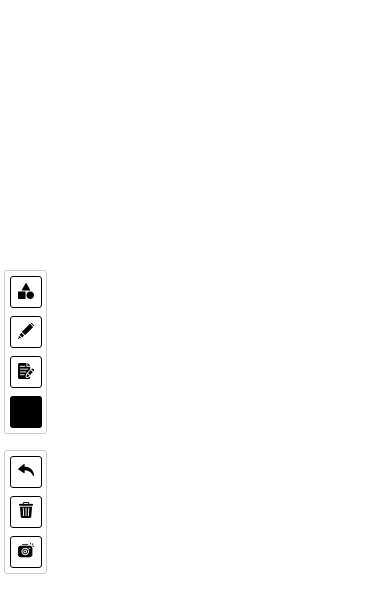
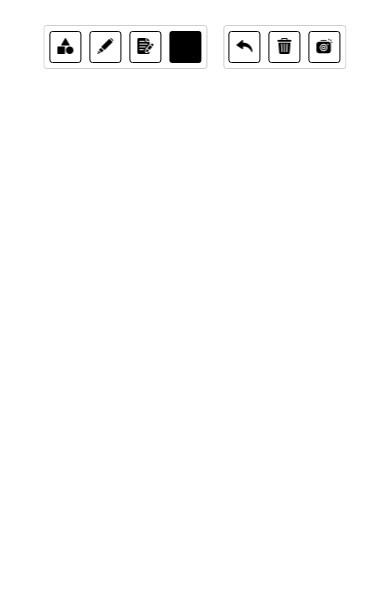
Before and after one commit to Bigboss288/WhiteBoard, a Next.js app: page / in a window 390 px wide. Shown: the top 612 px of the page. Built offline with nearby package versions, Linux system fonts and the light colour scheme.

Commit message:
mobile issue fixed

```diff
--- a/package.json
+++ b/package.json
@@ -13,6 +13,7 @@
     "next": "15.0.1",
     "otjs": "^1.2.1",
     "react": "^18.3.1",
+    "react-color": "^2.19.3",
     "react-dom": "^18.3.1",
     "react-pick-color": "^2.0.0",
     "socket.io": "^4.8.1",
@@ -23,6 +24,7 @@
     "@types/fabric": "^5.3.9",
     "@types/node": "^20",
     "@types/react": "^18",
+    "@types/react-color": "^3.0.12",
     "@types/react-dom": "^18",
     "@types/socket.io-client": "^1.4.36",
     "eslint": "^8",
--- a/src/component/canvas/Canvas.tsx
+++ b/src/component/canvas/Canvas.tsx
@@ -36,24 +36,64 @@ const Canvas = () => {
         const context = canvas?.getContext("2d");
         context?.clearRect(0, 0, canvas!.width, canvas!.height);
         elements.forEach(({ elementType, canvasElement }) => drawElement(context!, elementType, canvasElement));
+        console.log(drawing)
     }, [elements])
 
 
-    const handleMouseDown = (event: React.MouseEvent<HTMLCanvasElement>) => {
+    // const handleMouseDown = (event: React.MouseEvent<HTMLCanvasElement | >) => {
+    //     if (elementType === "") return;
+    //     setDrawing(true);
+
+    //     const x = event.clientX;
+    //     const y = event.clientY;
+
+    //     const element = createElement(x, y, x, y, linearPath, elementType, color);
+    //     setElement((prevstate) => [...prevstate, element]);
+    // };
+
+
+    // const handleMouseMove = (
+    //     event: React.MouseEvent<HTMLCanvasElement>,
+    // ) => {
+
+    //     if (!drawing) return;
+
+    //     // Check if there are any elements to work with
+    //     const index = elements.length - 1;
+    //     if (index < 0) return; // Exit if no elements exist
+
+    //     const { clientX, clientY } = event;
+    //     if (elementType === "pen") setLinearpath((prev) => [...prev, { x: clientX, y: clientY }]);
+
+    //     const { x1, y1 } = elements[index];
+
+    //     const updateElement: Element = createElement(x1, y1, clientX, clientY, linearPath, elementType, color);
+
+    //     const elementCopy = [...elements];
+    //     elementCopy[index] = updateElement;
+    //     setElement(elementCopy, true); // Only pass the new state here
+    // };
+
+    // const handleMouseUp = () => {
+    //     if (!drawing) return;
+
+    //     setLinearpath([]);
+    //     setDrawing(false);
+    // };
+
+    const handlePointerDown = (event: React.PointerEvent<HTMLCanvasElement>) => {
         if (elementType === "") return;
         setDrawing(true);
 
+        // Pointer event contains clientX and clientY, works for both mouse and touch
         const x = event.clientX;
         const y = event.clientY;
 
         const element = createElement(x, y, x, y, linearPath, elementType, color);
         setElement((prevstate) => [...prevstate, element]);
-    };
+      };
 
-    const handleMouseMove = (
-        event: React.MouseEvent<HTMLCanvasElement>,
-    ) => {
-
+    const handlePointerMove = (event: React.PointerEvent<HTMLCanvasElement>) => {
         if (!drawing) return;
 
         // Check if there are any elements to work with
@@ -70,14 +110,14 @@ const Canvas = () => {
         const elementCopy = [...elements];
         elementCopy[index] = updateElement;
         setElement(elementCopy, true); // Only pass the new state here
-    };
+      };
 
-    const handleMouseUp = () => {
+      const handlePointerUp = () => {
         if (!drawing) return;
 
         setLinearpath([]);
         setDrawing(false);
-    };
+      };
 
     const clearScreen = () => {
         const canvas = canvasRef.current;
@@ -110,9 +150,11 @@ const Canvas = () => {
                 ref={canvasRef}
                 height={dimensions.height}
                 width={dimensions.width}
-                onMouseDown={handleMouseDown}
-                onMouseMove={handleMouseMove}
-                onMouseUp={handleMouseUp}></canvas>
+                onPointerDown={handlePointerDown}
+                onPointerMove={handlePointerMove}
+                onPointerUp={handlePointerUp}
+                onPointerCancel={handlePointerUp}
+                ></canvas>
         </div>
     )
 }
--- a/src/component/note/note.css
+++ b/src/component/note/note.css
@@ -54,3 +54,19 @@
     overflow-y: auto;
     outline: none;
 }
+
+@media (max-width: 768px){
+    .notes-container {
+        position: absolute;
+        width: 16rem;
+        height: 18rem;
+        background-color: #ffffff;
+        border: 1px solid #ddd;
+        border-radius: 8px;
+        box-shadow: 0 4px 8px rgba(0, 0, 0, 0.1);
+        display: flex;
+        flex-direction: column;
+        user-select: none;
+        font-family: Arial, sans-serif;
+    }
+}
--- a/src/component/panel/Panel.tsx
+++ b/src/component/panel/Panel.tsx
@@ -2,7 +2,8 @@
 
 import React, { useEffect, useState } from 'react'
 import './panel.css'
-import ColorPicker from 'react-pick-color'
+// import ColorPicker from 'react-pick-color'
+import { TwitterPicker } from 'react-color';
 import { ImageSrcType, imgSrc } from '@/data'
 
 interface PanelProps {
@@ -19,6 +20,7 @@ const Panel: React.FC<PanelProps> = ({set_color, set_element, open_note, undo, c
     const [colortoggle, setcolorToggle] = useState<boolean>(false)
     const [shapetoggle, setshapeToggle] = useState<boolean>(false)
     const [shapeIcon, setShapeIcon] = useState<string>(imgSrc.shape)
+    const [shape, setShape] = useState<string>("")
     const [color, setColor] = useState('#000000');
 
     useEffect(() => {
@@ -29,20 +31,27 @@ const Panel: React.FC<PanelProps> = ({set_color, set_element, open_note, undo, c
         set_element(elementType)
         setshapeToggle(!shapetoggle)
         setShapeIcon(imgSrc[elementType])
-
+        setShape("shape")
     }
 
     const setPen = (elementType: string) => {
         set_element(elementType)
         setShapeIcon(imgSrc.shape)
+        setShape(elementType)
+        setshapeToggle(false)
+    }
+
+    const selectColor = (color : string) => {
+        setColor(color)
+        setcolorToggle(!colortoggle)
     }
 
     return (
         <div className='panel'>
             <div className='panel-container'>
                 <div>
-                    <button className="button" onClick={() => setshapeToggle(!shapetoggle)}> <img src={shapeIcon} alt="" /> </button>
-                    <button className="button" onClick={() => setPen("pen")}> <img src={imgSrc.pen} alt="" /> </button>
+                    <button className={`button ${shape === "shape" && "active"}`}  onClick={() => setshapeToggle(!shapetoggle)}> <img src={shapeIcon} alt="" /> </button>
+                    <button className={`button ${shape === "pen" && "active"}`} onClick={() => setPen("pen")}> <img src={imgSrc.pen} alt="" /> </button>
                     <button className="button" onClick={() => open_note()}> <img src={imgSrc.note} alt="" /></button>
                     <button className="button" style={{ backgroundColor: color, border: "none" }} onClick={() => setcolorToggle(!colortoggle)}></button>
                 </div>
@@ -62,11 +71,9 @@ const Panel: React.FC<PanelProps> = ({set_color, set_element, open_note, undo, c
                 {
                     colortoggle &&
                     <div className='color-wrap'>
-                        <ColorPicker color={color} onChange={color => setColor(color.hex)} />
+                        {/* <TwitterPicker color={color} onChange={color => setColor(color.hex)} /> */}
+                        <TwitterPicker color={color} onChange={color => selectColor(color.hex)}/>
                     </div>
-                }
-                {
-                    (shapetoggle || colortoggle) && <div style={{ width: "21rem"}}></div>
                 }
             </div>
         </div>
--- a/src/component/panel/panel.css
+++ b/src/component/panel/panel.css
@@ -1,14 +1,12 @@
 .panel{
-    height: 100vh;
+    height: fit-content;
     position: absolute;
     left: 1%;
-    top: 0%;
+    top: 50%;
+    transform: translate(0, -50%);
     display: flex;
     align-items: center;
-}
-
-.panel-container{
-
+    overflow: visible;
 }
 
 .panel-container>:nth-child(1){
@@ -41,15 +39,16 @@
     border-radius: 3px;
     width: fit-content;
     position: absolute;
-    top: 22.5%;
-    left: 15%;
+    top: 0.5%;
+    left: 116%;
 }
 
 .color-wrap{
     width: fit-content;
     position: absolute;
-    top: 45%;
-    left: 15%;
+    top: 43%;
+    left: 116%;
+    box-shadow: 10px 10px 15px rgba(0, 0, 0, 0.2);
 }
 
 .button{
@@ -69,3 +68,70 @@
 .button>img{
     height: 1rem;
 }
+
+.active{
+    background-color: rgba(0, 89, 255, 0.24);;
+}
+
+@media (max-width: 768px) {
+    .panel{
+        height: fit-content;
+        position: absolute;
+        left: 50%;
+        transform: translate(-50%,0);
+        top: 3%;
+        display: flex;
+        align-items: center;
+    }
+
+    .panel-container{
+        display: flex;
+
+    }
+
+    .panel-container>:nth-child(1){
+        display: flex;
+        flex-direction: row;
+        gap: 0.5rem;
+        padding: 0.3rem;
+        border: 1px solid #cdcdcd;
+        border-radius: 3px;
+        width: fit-content;
+        margin-bottom: 0;
+        margin-right: 1rem;
+    }
+
+    .panel-container>:nth-child(2){
+        display: flex;
+        flex-direction: row;
+        gap: 0.5rem;
+        padding: 0.3rem;
+        border: 1px solid #cdcdcd;
+        border-radius: 3px;
+        width: fit-content;
+    }
+
+    .shape-wrap{
+        display: flex;
+        flex-direction: row;
+        gap: 0.5rem;
+        padding: 0.3rem;
+        border: 1px solid #cdcdcd;
+        border-radius: 3px;
+        width: fit-content;
+        position: absolute;
+        top: 110%;
+        left: -13.5%;
+    }
+
+    .color-wrap{
+        width: fit-content;
+        position: absolute;
+        top: 110%;
+        left: 29%;
+    }
+
+    .button:hover{
+        background-color: white
+    }
+}
```
Also changed, not shown: 1 other file (tests, documents, lock files or other folders).
